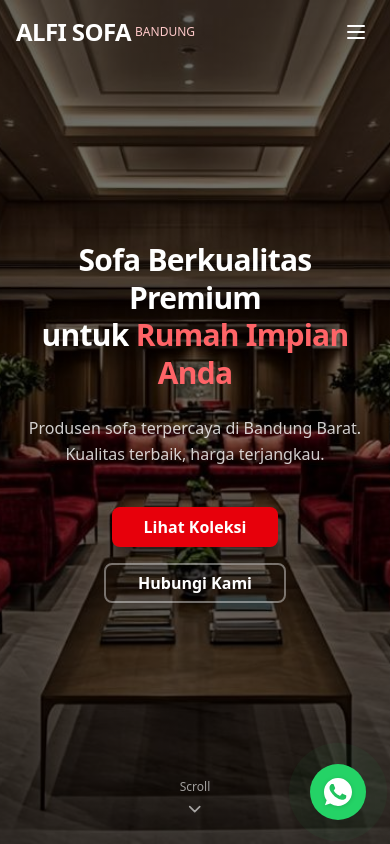
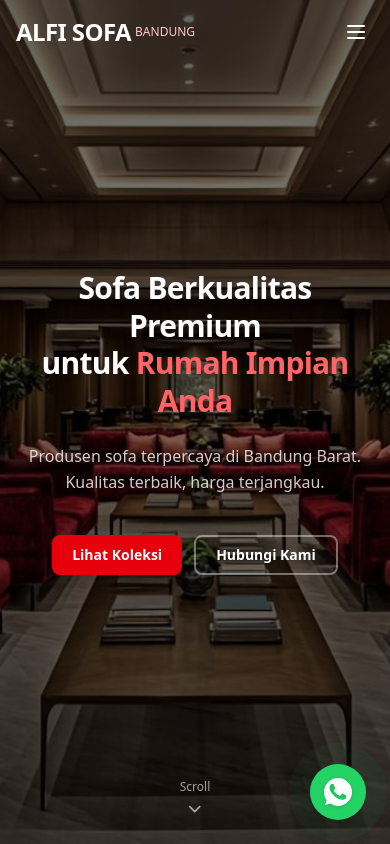
Before and after one commit to UjangSupriatna/alfi-sofa-bandung, a Next.js app: page / in a window 390 px wide. Shown: the top 844 px of the page. Built offline with nearby package versions, Linux system fonts and the light colour scheme.

Commit message:
fix: hero buttons side by side on mobile

```diff
--- a/src/app/page.tsx
+++ b/src/app/page.tsx
@@ -1305,19 +1305,19 @@ function HeroSection({ onNavigate }: { onNavigate: (view: ViewMode, href?: strin
           initial={{ opacity: 0, y: 20 }}
           animate={{ opacity: 1, y: 0 }}
           transition={{ duration: 0.8, delay: 0.4, ease: "easeOut" }}
-          className="mt-10 flex flex-col items-center justify-center gap-4 sm:flex-row"
+          className="mt-10 flex flex-row items-center justify-center gap-3 sm:gap-4"
         >
           <Button
             size="lg"
             onClick={() => onNavigate("products")}
-            className="bg-red-600 px-8 py-3 text-base font-semibold text-white shadow-lg transition-all hover:bg-red-700 hover:shadow-xl"
+            className="bg-red-600 px-5 py-3 text-sm font-semibold text-white shadow-lg transition-all hover:bg-red-700 hover:shadow-xl sm:px-8 sm:text-base"
           >
             Lihat Koleksi
           </Button>
           <Button
             size="lg"
             onClick={() => onNavigate("home", "#kontak")}
-            className="border-2 border-white/40 bg-transparent px-8 py-3 text-base font-semibold text-white transition-all hover:border-white hover:bg-white/10 hover:text-white"
+            className="border-2 border-white/40 bg-transparent px-5 py-3 text-sm font-semibold text-white transition-all hover:border-white hover:bg-white/10 hover:text-white sm:px-8 sm:text-base"
           >
             Hubungi Kami
           </Button>
```
